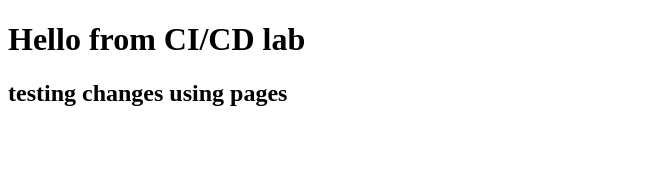
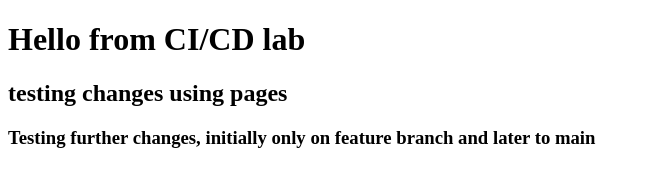
Before and after one commit to devp01/ci-cd-lab, a website: page index.html in a window 1280 px wide. Shown: the whole page, without its empty margins (0-650 px from the left). Drawn offline with Linux system fonts and the light colour scheme.

Commit message:
index file changes on feature branch

```diff
--- a/index.html
+++ b/index.html
@@ -4,6 +4,7 @@
   <body>
     <h1 id="greeting">Hello from CI/CD lab</h1>
     <h2> testing changes using pages </h2>
+    <h3> Testing further changes, initially only on feature branch and later to main</h3>
     <script src="main.js"></script>
   </body>
 </html>
```
